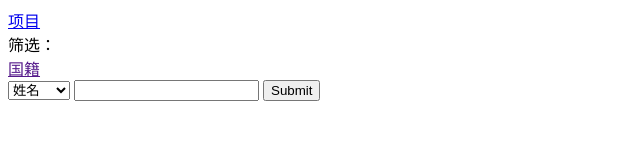
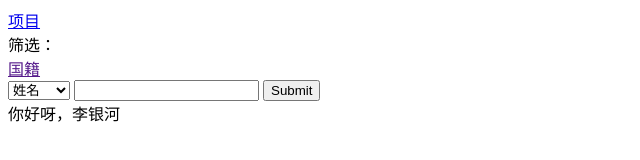
Before and after one commit to tao-datian/javascript, a plain HTML site: page curriculum/index.html in a window 1280 px wide. Shown: the whole page, without its empty margins (0-640 px from the left). Drawn offline with Linux system fonts and the light colour scheme.

Commit message:
首页修改测试

```diff
--- a/curriculum/index.html
+++ b/curriculum/index.html
@@ -34,7 +34,9 @@
                 </div>
             </div>
         </div>
-        <div id="table-data-wrap"></div>
+        <div id="table-data-wrap">
+            你好呀，李银河
+        </div>
     </div>
 </body>
 </html>
```
Also changed, not shown: index.html (+1 -0 lines), images/bigbug_favicon.ico (added).
